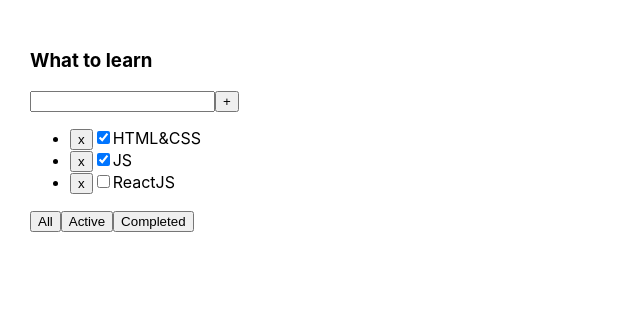
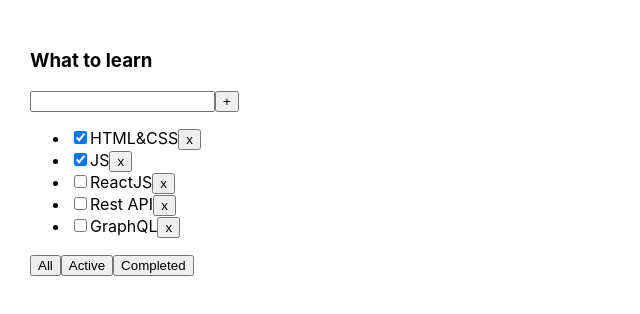
Before and after one commit to a-butterman/todolist-ts, a React (Create React App) app: page / in a window 1280 px wide. Shown: the top 314 px of the page, without its empty margins (0-640 px from the left). Built offline with nearby package versions, Linux system fonts and the light colour scheme.

Commit message:
added 3 lesson

```diff
--- a/package.json
+++ b/package.json
@@ -10,10 +10,12 @@
     "@types/node": "^12.0.0",
     "@types/react": "^16.9.0",
     "@types/react-dom": "^16.9.0",
+    "@types/uuid": "^8.3.4",
     "react": "^16.13.1",
     "react-dom": "^16.13.1",
     "react-scripts": "3.4.1",
-    "typescript": "~3.7.2"
+    "typescript": "~3.7.2",
+    "uuid": "^8.3.2"
   },
   "scripts": {
     "start": "react-scripts --openssl-legacy-provider start",
--- a/src/App.tsx
+++ b/src/App.tsx
@@ -1,45 +1,55 @@
 import React, {useState} from 'react';
 import './App.css';
 import {Todolist} from './Todolist';
+import {v1} from "uuid";
+
+export type FilterValuesType = "all" | "active" | "completed";
 
 function App() {
 
     let [tasks, setTasks] = useState([
-        { id: 1, title: "HTML&CSS", isDone: true },
-        { id: 2, title: "JS", isDone: true },
-        { id: 3, title: "ReactJS", isDone: false }
+        { id: v1(), title: "HTML&CSS", isDone: true },
+        { id: v1(), title: "JS", isDone: true },
+        { id: v1(), title: "ReactJS", isDone: false },
+        { id: v1(), title: "Rest API", isDone: false },
+        { id: v1(), title: "GraphQL", isDone: false },
     ]);
 
-    const removeTasks = (id: number) => {
-        setTasks(tasks.filter((el) => el.id !== id))
+    let cloneTasks = [...tasks]
+
+    const addTasks = (title: string) => {
+        console.log(`added new task = ${title}`)
+        let newTask = { id: v1(), title: title, isDone: false }
+        setTasks([newTask, ...cloneTasks])
     }
 
+    function removeTask(id: string) {
+        let filteredTasks = tasks.filter(t => t.id !== id);
+        setTasks(filteredTasks);
+    }
 
+    let [filter, setFilter] = useState<FilterValuesType>("all");
 
-// id    const [filterForColander, setFilterForColander] = useState('all');
-//
-//
-//     const clickFilter = (name: string) => {
-//         setFilterForColander(name)
-//         console.log(name)
-//     }
-//
-//
-//     let colander = tasks
-//     if (filterForColander === 'active') {
-//         colander = tasks.filter((checkboxFilter) => checkboxFilter.isDone === false)
-//     }
-//     if (filterForColander === 'completed') {
-//         colander = tasks.filter((checkboxFilter) => checkboxFilter.isDone === true)
-//     }
+    let tasksForTodolist = tasks;
+
+    if (filter === "active") {
+        tasksForTodolist = tasks.filter(t => t.isDone === false);
+    }
+    if (filter === "completed") {
+        tasksForTodolist = tasks.filter(t => t.isDone === true);
+    }
+
+    function changeFilter(value: FilterValuesType) {
+        setFilter(value);
+    }
 
     return (
         <div className="App">
             <Todolist title="What to learn"
-                      tasks = {tasks}
-                      removeTasks = {removeTasks}
-//                      clickFilter = {clickFilter}
-            />
+                      tasks={tasksForTodolist}
+                      removeTask={removeTask}
+                      changeFilter={changeFilter}
+                      addTasks={addTasks} />
         </div>
     );
 }
--- a/src/Todolist.tsx
+++ b/src/Todolist.tsx
@@ -1,68 +1,71 @@
-import React, {useState} from 'react';
+import React, {ChangeEvent, KeyboardEvent, useState} from 'react';
+import {FilterValuesType} from './App';
 
 
 
 type PropsType = {
     title: string
-    tasks: Array<TaskType>
-    removeTasks: (id: number) => void
-//    clickFilter: (name: string) => void
+    tasks: TaskType []
+    removeTask: (taskId: string) => void
+    changeFilter: (value: FilterValuesType) => void
+    addTasks: (title: string) => void
 }
 
 type TaskType = {
-    id: number
+    id: string
     title: string
     isDone: boolean
 }
 
-
-
-
-
-
-
 export function Todolist(props: PropsType) {
 
+    let [title, setTitle] = useState('')
 
-    const [filterForColander, setFilterForColander] = useState('all');
-
-
-    const clickFilter = (name: string) => {
-        setFilterForColander(name)
-        console.log(name)
+    const onChangeInputHandler = (event: ChangeEvent<HTMLInputElement>) => {
+        setTitle(event.currentTarget.value)
     }
 
-
-    let colander = props.tasks
-    if (filterForColander === 'active') {
-        colander = props.tasks.filter((checkboxFilter) => checkboxFilter.isDone === false)
-    }
-    if (filterForColander === 'completed') {
-        colander = props.tasks.filter((checkboxFilter) => checkboxFilter.isDone === true)
+    const onKeyPressHandler = (event: KeyboardEvent<HTMLInputElement>) => {
+        if (event.key === 'Enter') {
+            onClickNewTaskHandler()
+        }
     }
 
+    const onClickNewTaskHandler = () => {
+        props.addTasks(title)
+        setTitle('')
+    }
+
+    const removeTaskHandler = (TaskId: string) => {
+        props.removeTask(TaskId)
+    }
+
+    const changeFilterHandler = (filterValue: FilterValuesType) => {
+        props.changeFilter(filterValue)
+    }
 
     return <div>
         <h3>{props.title}</h3>
         <div>
-            <input/>
-            <button>+</button>
+            <input onKeyDown={onKeyPressHandler} onChange={onChangeInputHandler} value={title}/>
+            <button onClick={onClickNewTaskHandler}>+</button>
         </div>
+
         <ul>
-            {colander.map((el, index) => {
-                return (
-                    <li key={el.id}>
-                        <button onClick={() => props.removeTasks(el.id)}>x</button>
-                        <input type="checkbox" checked={el.isDone}/>
-                        <span>{el.title}</span>
+            {
+                props.tasks.map(t => (
+                    <li key={t.id}>
+                        <input type="checkbox" checked={t.isDone}/>
+                        <span>{t.title}</span>
+                        <button onClick={ () => { removeTaskHandler(t.id)
+                            console.log(`deleted task = ${t.title}`)} }>x</button>
                     </li>
-                )
-            })}
+                ))}
         </ul>
         <div>
-            <button onClick={() => clickFilter('all')}>All</button>
-            <button onClick={() => clickFilter('active')}>Active</button>
-            <button onClick={() => clickFilter('completed')}>Completed</button>
+            <button onClick={ () => { changeFilterHandler("all") } }>All</button>
+            <button onClick={ () => { changeFilterHandler("active") } }>Active</button>
+            <button onClick={ () => { changeFilterHandler("completed") } }>Completed</button>
         </div>
     </div>
 }
```
Also changed, not shown: 1 other file (tests, documents, lock files or other folders).
